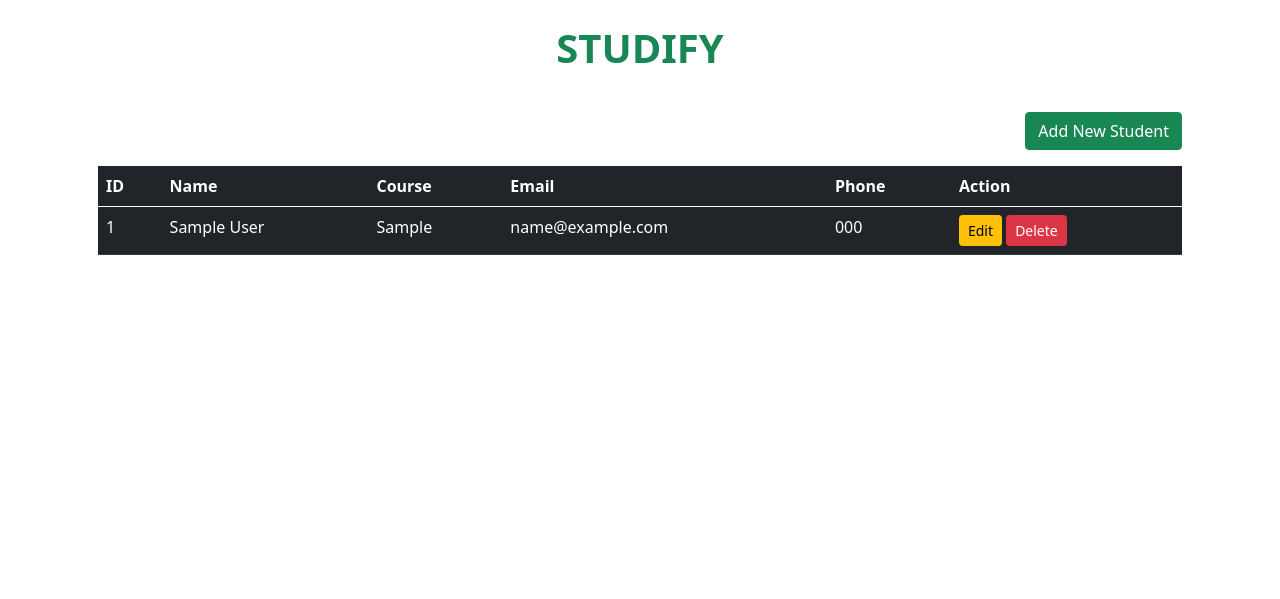
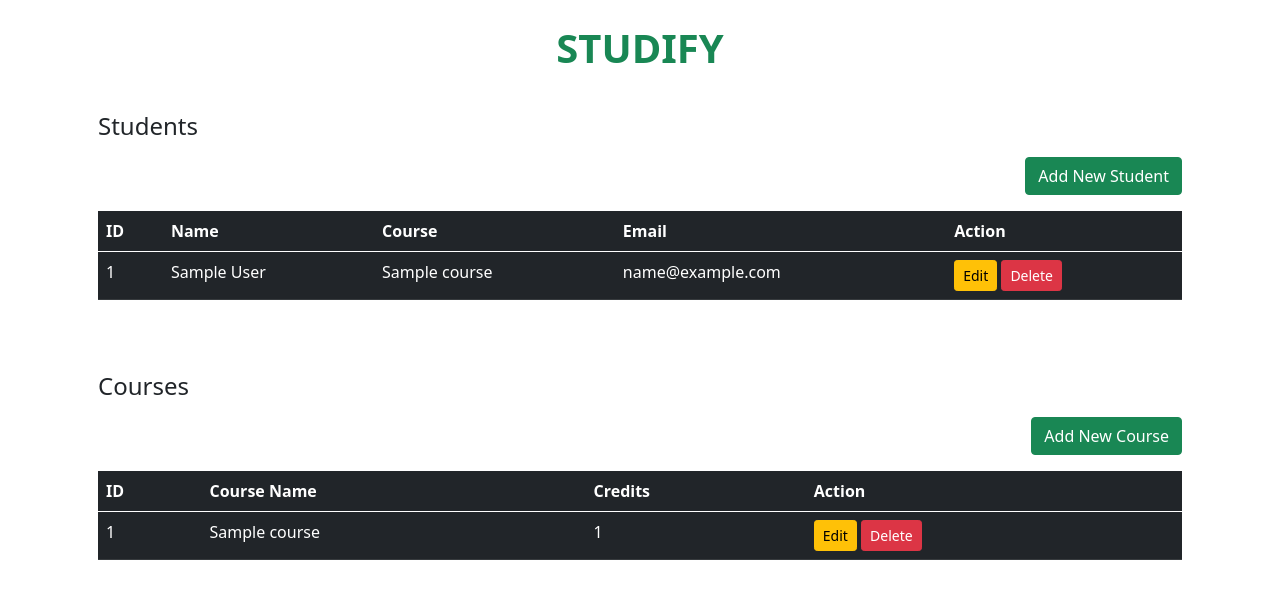
Before and after one commit to SidharthBScCS/student-management-system-MYSQL, a Flask app: page / in a window 1280 px wide. Shown: the top 599 px of the page. Run offline with Flask 3, Linux system fonts and the light colour scheme; tables that the repository leaves empty hold one stand-in row (values such as "Sample post").

Commit message:
Added course section

```diff
--- a/app.py
+++ b/app.py
@@ -7,20 +7,31 @@ app.config['SQLALCHEMY_TRACK_MODIFICATIONS'] = False
 
 db = SQLAlchemy(app)
 
+class Course(db.Model):
+    __tablename__ = 'course'
+
+    id = db.Column(db.Integer, primary_key=True)
+    course_name = db.Column(db.String(100), nullable=False)
+    credits = db.Column(db.Integer, nullable=False)
+    students = db.relationship('Student', backref='course', lazy=True)
+
+    def __init__(self, course_name, credits):
+        self.course_name = course_name
+        self.credits = credits
+
+
 class Student(db.Model):
     __tablename__ = 'student'
 
     id = db.Column(db.Integer, primary_key=True)
     name = db.Column(db.String(100), nullable=False)
-    course = db.Column(db.String(100), nullable=False)
+    course_id = db.Column(db.Integer, db.ForeignKey('course.id'), nullable=False)
     email = db.Column(db.String(100), nullable=False)
-    phone = db.Column(db.String(20), nullable=False)
 
-    def __init__(self, name, course, email, phone):
+    def __init__(self, name, course_id, email):
         self.name = name
-        self.course = course
+        self.course_id = course_id
         self.email = email
-        self.phone = phone
 
 
 # CRUD OPERATIONS by SIDHARTH
@@ -30,16 +41,16 @@ class Student(db.Model):
 @app.route('/')
 def dashboard():
     students = Student.query.all()
-    return render_template("index.html", students=students)
+    courses = Course.query.all()
+    return render_template("index.html", students=students, courses=courses)
 
 @app.route('/insert', methods=['POST'])
 def insert():
     name = request.form['name']
-    course = request.form['course']
+    course_id = int(request.form['course_id'])
     email = request.form['email']
-    phone = request.form['phone']
 
-    new_student = Student(name, course, email, phone)
+    new_student = Student(name, course_id, email)
     db.session.add(new_student)
     db.session.commit()
     return redirect(url_for('dashboard'))
@@ -48,9 +59,8 @@ def insert():
 def update():
     my_data = Student.query.get(request.form['id'])
     my_data.name = request.form['name']
-    my_data.course = request.form['course']
+    my_data.course_id = int(request.form['course_id'])
     my_data.email = request.form['email']
-    my_data.phone = request.form['phone']
 
     db.session.commit()
     return redirect(url_for('dashboard'))
@@ -62,6 +72,32 @@ def delete(id):
     db.session.commit()
     return redirect(url_for('dashboard'))
 
+@app.route('/course/insert', methods=['POST'])
+def insert_course():
+    course_name = request.form['course_name']
+    credits = int(request.form['credits'])
+
+    new_course = Course(course_name, credits)
+    db.session.add(new_course)
+    db.session.commit()
+    return redirect(url_for('dashboard'))
+
+@app.route('/course/update', methods=['POST'])
+def update_course():
+    course = Course.query.get(request.form['id'])
+    course.course_name = request.form['course_name']
+    course.credits = int(request.form['credits'])
+
+    db.session.commit()
+    return redirect(url_for('dashboard'))
+
+@app.route('/course/delete/<int:id>')
+def delete_course(id):
+    course = Course.query.get(id)
+    db.session.delete(course)
+    db.session.commit()
+    return redirect(url_for('dashboard'))
+
 if __name__ == "__main__":
     with app.app_context():
         db.create_all()
--- a/templates/index.html
+++ b/templates/index.html
@@ -8,6 +8,7 @@
     <div class="row">
         <div class="col-md-12">
             <div class="jumbotron p-3">
+                <h4 class="mb-3">Students</h4>
                 <div class="d-flex justify-content-end gap-2">
                     <button type="button" class="btn btn-success mb-3" data-bs-toggle="modal" data-bs-target="#mymodal">Add New Student</button>
                 </div>
@@ -18,7 +19,6 @@
                             <th>Name</th>
                             <th>Course</th>
                             <th>Email</th>
-                            <th>Phone</th>
                             <th>Action</th>
                         </tr>
                     </thead>
@@ -27,9 +27,8 @@
                         <tr>
                             <td>{{ row.id }}</td>
                             <td>{{ row.name }}</td>
-                            <td>{{ row.course }}</td>
+                            <td>{{ row.course.course_name }}</td>
                             <td>{{ row.email }}</td>
-                            <td>{{ row.phone }}</td>
                             <td>
                                 <a href="#" class="btn btn-warning btn-sm" data-bs-toggle="modal" data-bs-target="#editModal{{ row.id }}">Edit</a>
                                 <a href="{{ url_for('delete', id=row.id) }}" class="btn btn-danger btn-sm" onclick="return confirm('Are you sure to delete?')">Delete</a>
@@ -57,15 +56,15 @@
                                 </div>
                                 <div class="mb-3">
                                     <label>Course</label>
-                                    <input type="text" name="course" class="form-control" value="{{ row.course }}" required>
+                                    <select name="course_id" class="form-control" required>
+                                        {% for course in courses %}
+                                            <option value="{{ course.id }}" {% if row.course_id == course.id %}selected{% endif %}>{{ course.course_name }}</option>
+                                        {% endfor %}
+                                    </select>
                                 </div>
                                 <div class="mb-3">
                                     <label>Email</label>
                                     <input type="email" name="email" class="form-control" value="{{ row.email }}" required>
-                                </div>
-                                <div class="mb-3">
-                                    <label>Phone</label>
-                                    <input type="tel" name="phone" class="form-control" value="{{ row.phone }}" required>
                                 </div>
                             </div>
                             <div class="modal-footer">
@@ -93,18 +92,106 @@
                                 </div>
                                 <div class="mb-3">
                                     <label>Course</label>
-                                    <input type="text" class="form-control" name="course" required>
+                                    <select name="course_id" class="form-control" required>
+                                        <option value="">Select Course</option>
+                                        {% for course in courses %}
+                                            <option value="{{ course.id }}">{{ course.course_name }}</option>
+                                        {% endfor %}
+                                    </select>
                                 </div>
                                 <div class="mb-3">
                                     <label>Email</label>
                                     <input type="email" class="form-control" name="email" required>
                                 </div>
+                                <div class="modal-footer">
+                                    <button class="btn btn-primary" type="submit">Add Student</button>
+                                    <button type="button" class="btn btn-secondary" data-bs-dismiss="modal">Close</button>
+                                </div>
+                            </form>
+                        </div>
+                    </div>
+                </div>
+            </div>
+
+            <div class="jumbotron p-3 mt-4">
+                <h4 class="mb-3">Courses</h4>
+                <div class="d-flex justify-content-end gap-2">
+                    <button type="button" class="btn btn-success mb-3" data-bs-toggle="modal" data-bs-target="#courseModal">Add New Course</button>
+                </div>
+                <table class="table table-hover table-dark">
+                    <thead>
+                        <tr>
+                            <th>ID</th>
+                            <th>Course Name</th>
+                            <th>Credits</th>
+                            <th>Action</th>
+                        </tr>
+                    </thead>
+                    <tbody>
+                        {% for course in courses %}
+                        <tr>
+                            <td>{{ course.id }}</td>
+                            <td>{{ course.course_name }}</td>
+                            <td>{{ course.credits }}</td>
+                            <td>
+                                <a href="#" class="btn btn-warning btn-sm" data-bs-toggle="modal" data-bs-target="#editCourseModal{{ course.id }}">Edit</a>
+                                <a href="{{ url_for('delete_course', id=course.id) }}" class="btn btn-danger btn-sm" onclick="return confirm('Deleting a course with students will fail. Continue?')">Delete</a>
+                            </td>
+                        </tr>
+                        {% endfor %}
+                    </tbody>
+                </table>
+            </div>
+
+            {% for course in courses %}
+            <div class="modal fade" id="editCourseModal{{ course.id }}" tabindex="-1" aria-hidden="true">
+                <div class="modal-dialog">
+                    <div class="modal-content">
+                        <form action="{{ url_for('update_course') }}" method="POST">
+                            <input type="hidden" name="id" value="{{ course.id }}">
+                            <div class="modal-header">
+                                <h5 class="modal-title">Edit Course</h5>
+                                <button type="button" class="btn-close" data-bs-dismiss="modal"></button>
+                            </div>
+                            <div class="modal-body">
                                 <div class="mb-3">
-                                    <label>Phone</label>
-                                    <input type="tel" class="form-control" name="phone" required>
+                                    <label>Course Name</label>
+                                    <input type="text" name="course_name" class="form-control" value="{{ course.course_name }}" required>
+                                </div>
+                                <div class="mb-3">
+                                    <label>Credits</label>
+                                    <input type="number" name="credits" class="form-control" value="{{ course.credits }}" min="1" required>
+                                </div>
+                            </div>
+                            <div class="modal-footer">
+                                <button class="btn btn-primary" type="submit">Update</button>
+                                <button type="button" class="btn btn-secondary" data-bs-dismiss="modal">Close</button>
+                            </div>
+                        </form>
+                    </div>
+                </div>
+            </div>
+            {% endfor %}
+
+            <div id="courseModal" class="modal fade" tabindex="-1" aria-hidden="true">
+                <div class="modal-dialog">
+                    <div class="modal-content">
+                        <div class="modal-header">
+                            <h5 class="modal-title">Add New Course</h5>
+                            <button type="button" class="btn-close" data-bs-dismiss="modal"></button>
+                        </div>
+                        <div class="modal-body">
+                            <form action="{{ url_for('insert_course') }}" method="POST">
+                                <div class="mb-3">
+                                    <label>Course Name</label>
+                                    <input type="text" class="form-control" name="course_name" required>
+                                </div>
+                                <div class="mb-3">
+                                    <label>Credits</label>
+                                    <input type="number" class="form-control" name="credits" min="1" required>
                                 </div>
                                 <div class="modal-footer">
-                                    <button class="btn btn-primary" type="submit">Add Student</button>
+                                    <button class="btn btn-primary" type="submit">Add Course</button>
                                     <button type="button" class="btn btn-secondary" data-bs-dismiss="modal">Close</button>
                                 </div>
                             </form>
```
